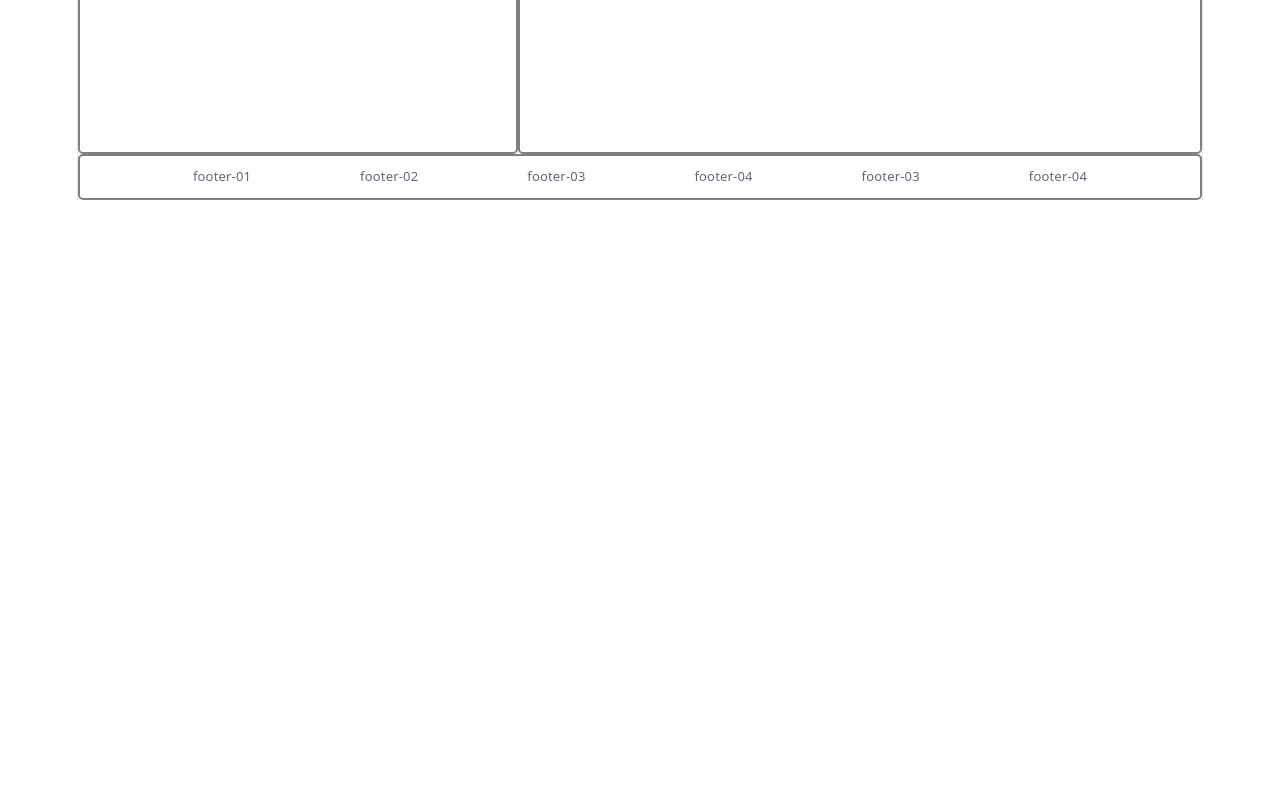
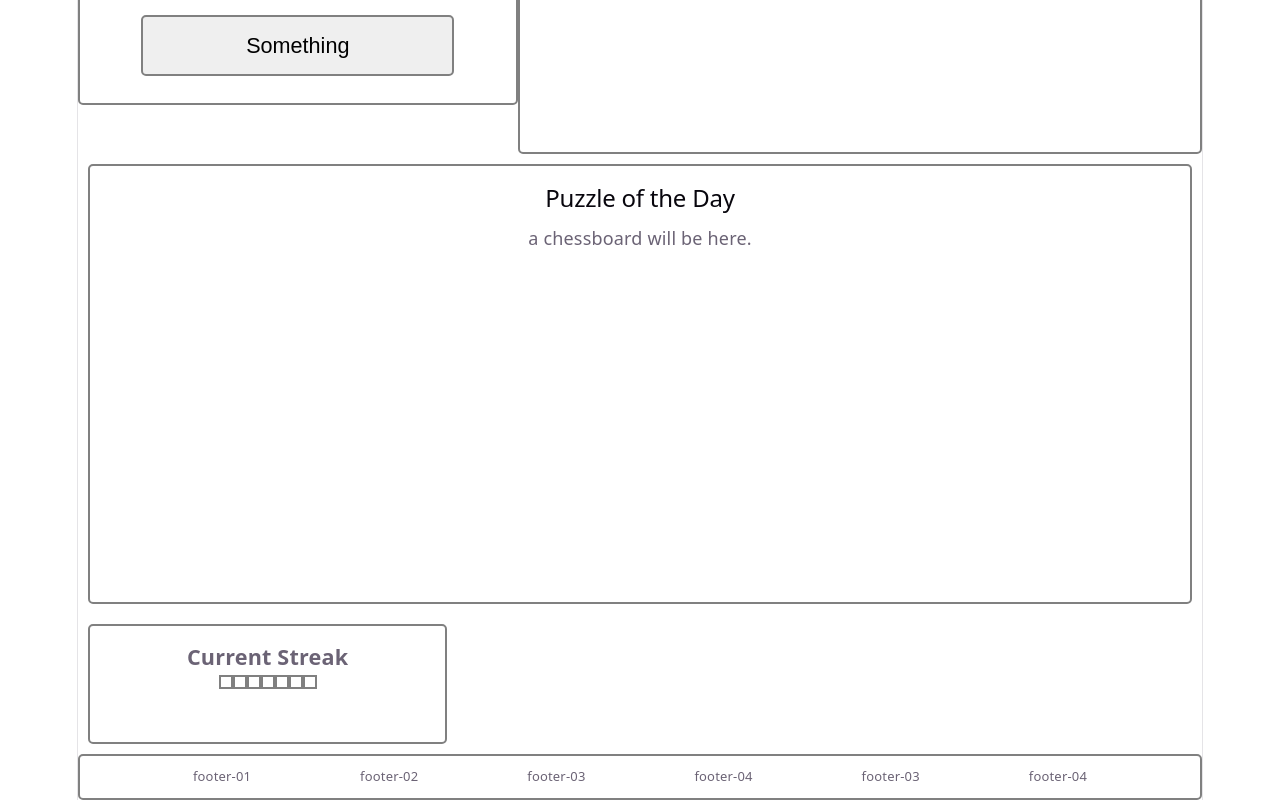
Before and after one commit to metastab/PawnChazer, a React (Vite) app in the folder frontend/: page / in a window 1280 px wide. Shown: the part 640-1440 px from the top of the page. Before the commit the page ends 840 px from the top, so only its background shows below. Built offline with nearby package versions, Linux system fonts and the light colour scheme.

Commit message:
Streak and Daily puzzle containers

```diff
--- a/frontend/src/App.jsx
+++ b/frontend/src/App.jsx
@@ -8,11 +8,14 @@ import Rating from './components/profile/rating'
 import GamesPanel from './components/profile/games'
 import Mainbody from './components/profile/body-section/Mainbody'
 import Footer from './components/footer/Footer'
+import DailyPuzzle from './components/chessboard/DailyPuzzle'
+import Streak from './components/streak/Streak'
 
 import './components/Header/Header.css'
 import './App.css'
 import './components/profile/games.css'
 import './components/footer/footer.css'
+import './components/streak/Streak.css'
 
 function App() {
 
@@ -28,9 +31,10 @@ function App() {
 
       <GamesPanel/>
       <Mainbody/>
+      <DailyPuzzle/>
+      <Streak/>
       <Footer/>
     </>
-
   )
 }
 
--- /dev/null
+++ b/frontend/src/components/chessboard/Chessboard.css
@@ -0,0 +1,27 @@
+.puzzle-container{
+    border: 2px solid gray;
+    border-radius: 5px;
+    min-height: 50vh;
+
+    display: flex;
+    flex-direction: column;
+    align-items: center;
+    padding: 1rem 0.5rem;
+    margin: 10px;
+    gap: 5px;
+}
+
+@media (max-width: 1024px) {
+    .puzzle-container{
+    border: 2px solid gray;
+    border-radius: 5px;
+    min-height: 50vh;
+
+    display: flex;
+    flex-direction: column;
+    align-items: center;
+    padding: 1rem 0.5rem;
+    margin: 10px;
+    gap: 5px;
+    }
+}
--- /dev/null
+++ b/frontend/src/components/chessboard/Chessboard.jsx
@@ -0,0 +1,5 @@
+export default function Chessboard(){
+    return(
+        <div>a chessboard will be here.</div>
+    )
+}
--- /dev/null
+++ b/frontend/src/components/chessboard/DailyPuzzle.jsx
@@ -0,0 +1,11 @@
+import Chessboard from "./Chessboard"
+import "./Chessboard.css"
+
+export default function PuzzleoftheDay(){
+    return(
+        <div className="puzzle-container">
+            <h2>Puzzle of the Day</h2>
+            <Chessboard/>
+        </div>
+    )
+}
--- a/frontend/src/components/profile/body-section/Others.jsx
+++ b/frontend/src/components/profile/body-section/Others.jsx
@@ -1,6 +1,8 @@
 export default function Others() {
     return (
         <div className="others-container">
+
+            <h3>Quick Actions</h3>
             <button className="challange-button">Challange</button>
             <button className="challange-button">Random 01</button>
             <button className="challange-button">Something</button>
--- a/frontend/src/components/profile/body-section/bodysection.css
+++ b/frontend/src/components/profile/body-section/bodysection.css
@@ -1,6 +1,7 @@
 .body-section{
     display: flex;
     flex-direction: row;
+    align-items: center;
     justify-content: space-between;
 
     /* padding: 0.3rem; */
@@ -32,7 +33,8 @@
 .others-container{
     border: 2px solid gray;
     border-radius: 5px;
-    min-height: 50vh;
+    height: 40vh;
+    min-height: 40vh;
 
     display: flex;
     flex-direction: column;
@@ -48,7 +50,7 @@
     border-radius: 5px;
     padding: 0.5rem;
     font-size: 1.2rem;
-    width: 100%;
+    width: 75%;
     height: 4rem;
     margin: 0.5rem;
 }
@@ -56,6 +58,7 @@
 .gamehistory-container{
     border: 2px solid gray;
     border-radius: 5px;
+    height:60px;
     min-height: 50vh;
 
     display: flex;
--- /dev/null
+++ b/frontend/src/components/streak/Streak.css
@@ -0,0 +1,32 @@
+.streak-container{
+    border: 2px solid gray;
+    border-radius: 5px;
+    min-height: 10vh;
+
+    display: flex;
+    flex-direction: column;
+    align-items: center;
+    padding: 1rem 0.5rem;
+    margin:10px;
+    gap: 5px;
+
+    width: 30%;
+}
+
+.days-container{
+    display: flex;
+    align-items: center;
+    justify-content: center;
+}
+
+.day-box{
+    width: 10px;
+    height: 10px;
+    border: 2px solid grey;
+}
+
+@media (max-width:1024px) {
+    .streak-container{
+        min-width: 92%;
+    }
+}
--- /dev/null
+++ b/frontend/src/components/streak/Streak.jsx
@@ -0,0 +1,18 @@
+
+
+export default function Streak(){
+    return(
+        <div className="streak-container">
+            <div className="title">Current Streak</div>
+            <div className="days-container">
+                <div className="day-box"></div>
+                <div className="day-box"></div>
+                <div className="day-box"></div>
+                <div className="day-box"></div>
+                <div className="day-box"></div>
+                <div className="day-box"></div>
+                <div className="day-box"></div>
+            </div>
+        </div>
+    )
+}
```
